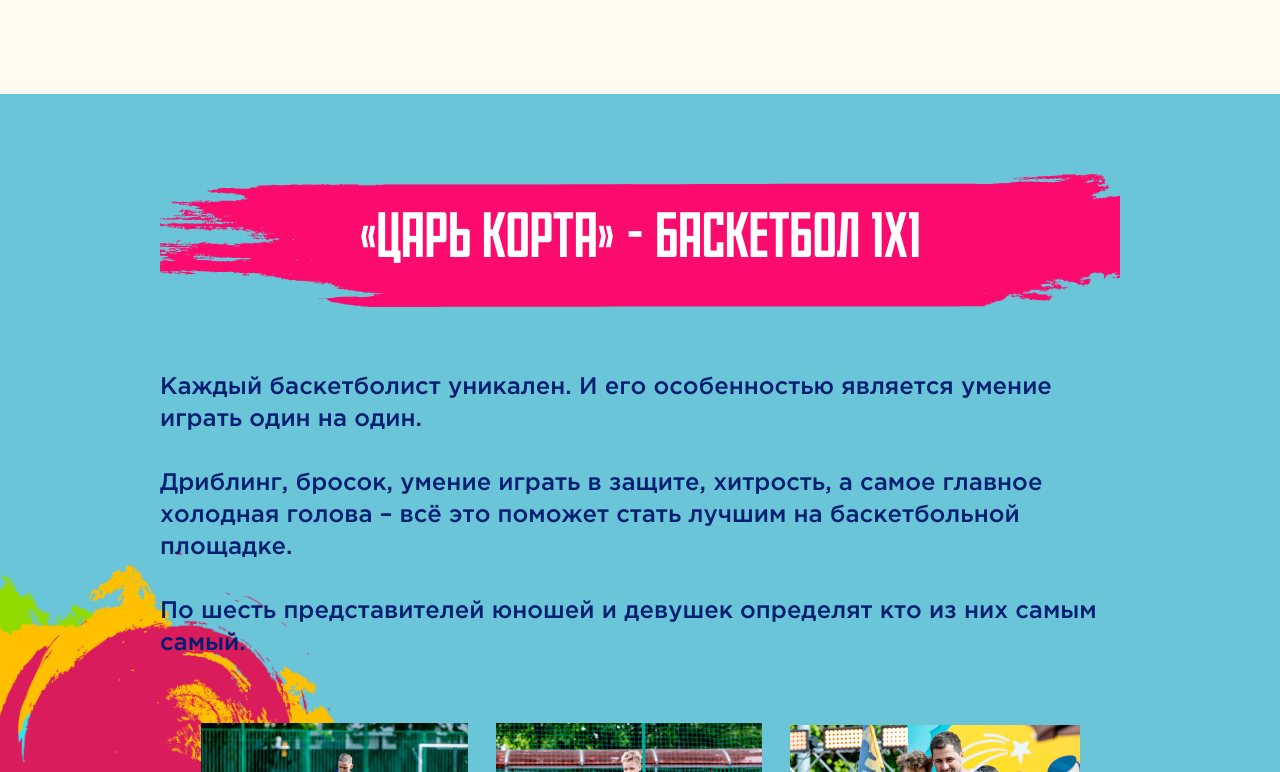
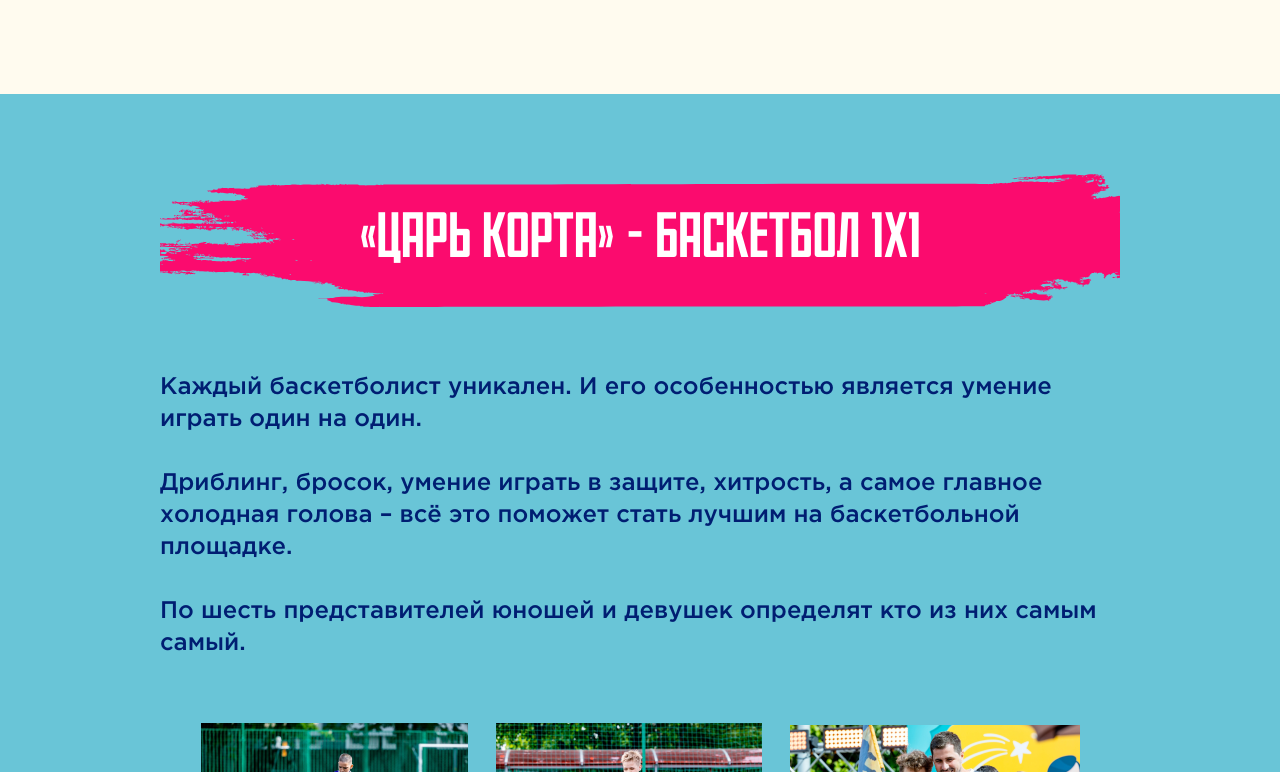
Before and after one commit to Dumanbruh/moscow-school-2024, a Next.js app: page /basketball-day in a window 1280 px wide. Shown: the part 1688-2460 px from the top of the page. Built offline with nearby package versions, Linux system fonts and the light colour scheme.

Commit message:
Refactor UI components and update images in CortKing and Festival blocks

```diff
--- a/app/components/basketball-day/cort-king-block.tsx
+++ b/app/components/basketball-day/cort-king-block.tsx
@@ -11,7 +11,7 @@ const CortKing = () => {
     ]
 
     return (
-        <div className={"relative pt-20 pb-24 bg-[#69C5D7] md:px-40 -z-20"}>
+        <div className={"relative pt-20 pb-24 bg-[#69C5D7] md:px-40"}>
             <div className={"flex flex-col justify-center items-center gap-16"}>
                 <Header color='pink' text={`«Царь корта» - баскетбол 1х1`} />
                 <p className={"font-medium text-blue text-2xl whitespace-pre-line"}>
--- a/app/components/football-day/festival-block.tsx
+++ b/app/components/football-day/festival-block.tsx
@@ -18,7 +18,7 @@ const Festival = ({ isMobile }: FestivalProps) => {
   const mobileImages = [
     "/images/mobile/football-day/festival/1.png",
     "/images/mobile/football-day/festival/2.png",
-  ]
+  ];
 
   return (
     <div className={"relative pt-4 md:pt-20 pb-9 md:pb-24 sm:px-20 md:px-40"}>
```
